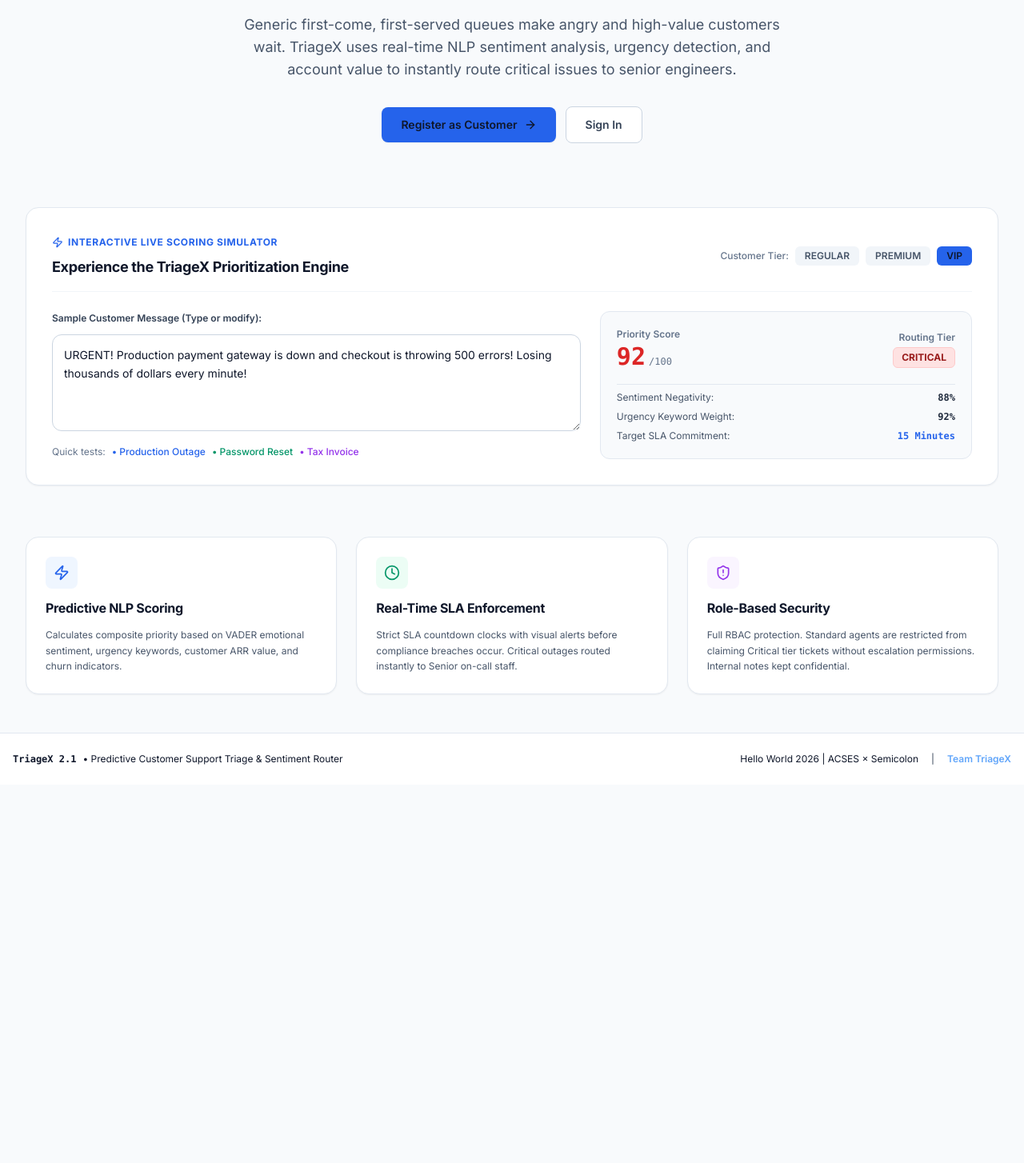
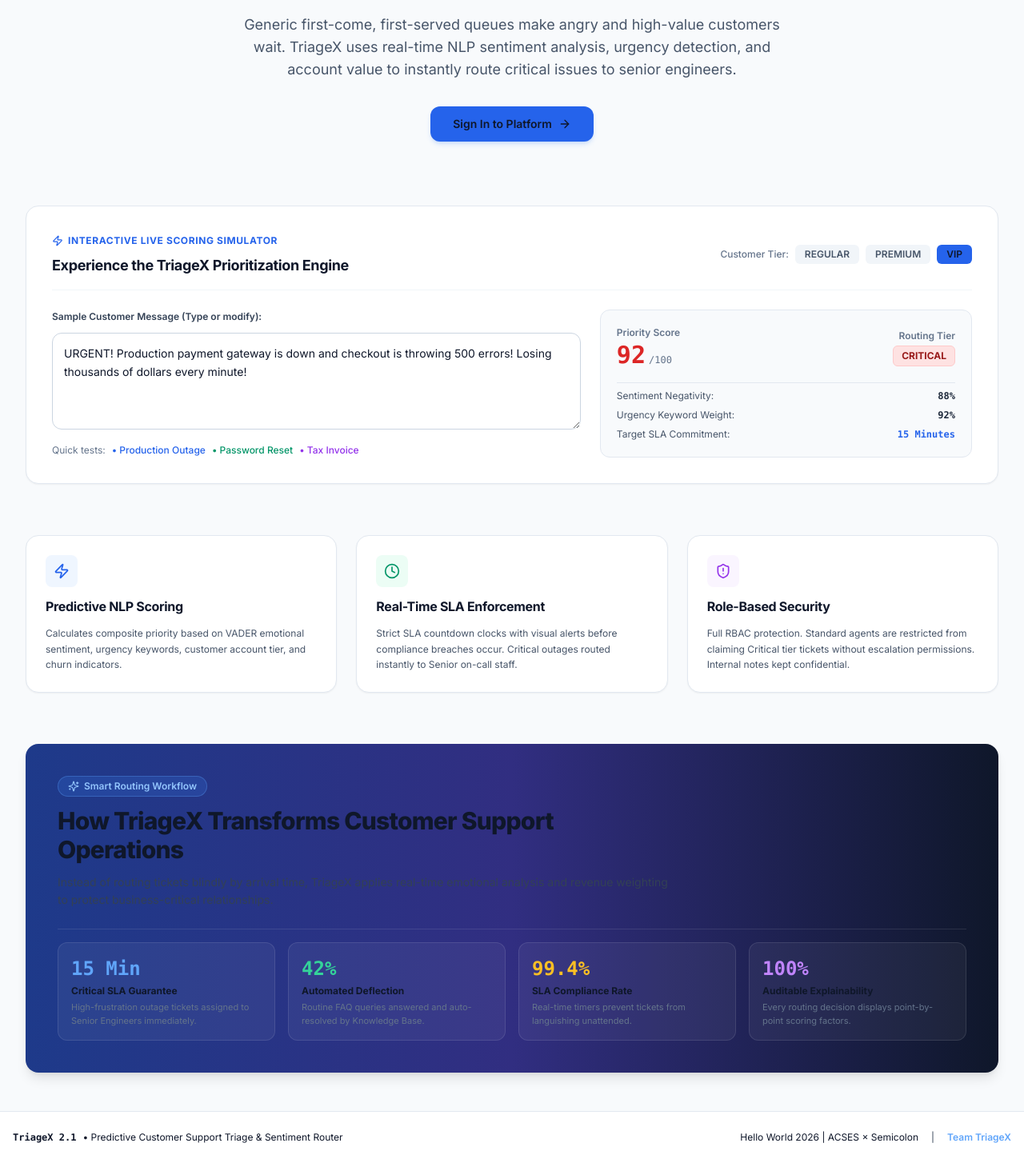
Before and after one commit to abhishekkanadje7/Hello-World-Hackathon, a React (Vite) app in the folder frontend/: page / in a window 1280 px wide. Shown: the part 349-1803 px from the top of the page at 80% size. Before the commit the page ends 1330 px from the top, so only its background shows below. Built offline with nearby package versions, Linux system fonts and the light colour scheme; no server answers; the HTML template or start-up script is replaced by a standard one.

Commit message:
chore(ui): remove public registration options and add enterprise platform workflow metrics

```diff
--- a/frontend/src/components/Navbar.jsx
+++ b/frontend/src/components/Navbar.jsx
@@ -122,17 +122,9 @@ export default function Navbar({ wsConnected }) {
                 </Link>
                 <Link
                   to="/login"
-                  className={`px-3.5 py-2 rounded-lg text-xs font-semibold transition-all ${
-                    isActive('/login') ? 'bg-blue-600 text-white shadow-sm' : 'text-slate-600 hover:text-slate-900 hover:bg-slate-100'
-                  }`}
+                  className="px-4 py-2 rounded-lg text-xs font-semibold bg-blue-600 hover:bg-blue-700 text-white shadow-sm transition-all"
                 >
                   Sign In
-                </Link>
-                <Link
-                  to="/register"
-                  className="px-3.5 py-2 rounded-lg text-xs font-semibold bg-blue-600 hover:bg-blue-700 text-white shadow-sm transition-all"
-                >
-                  Register
                 </Link>
               </>
             ) : user.role === 'customer' ? (
--- a/frontend/src/pages/LandingPage.jsx
+++ b/frontend/src/pages/LandingPage.jsx
@@ -59,25 +59,17 @@ export default function LandingPage() {
 
         <div className="flex flex-col sm:flex-row items-center justify-center gap-3 pt-2">
           {!user ? (
-            <>
-              <Link
-                to="/register"
-                className="w-full sm:w-auto px-6 py-3 rounded-lg bg-blue-600 hover:bg-blue-700 text-white font-semibold text-sm shadow-sm hover:shadow transition-all flex items-center justify-center space-x-2"
-              >
-                <span>Register as Customer</span>
-                <ArrowRight className="w-4 h-4" />
-              </Link>
-              <Link
-                to="/login"
-                className="w-full sm:w-auto px-6 py-3 rounded-lg bg-white hover:bg-slate-50 text-slate-700 font-semibold text-sm border border-slate-300 shadow-2xs transition-all flex items-center justify-center space-x-2"
-              >
-                <span>Sign In</span>
-              </Link>
-            </>
+            <Link
+              to="/login"
+              className="w-full sm:w-auto px-7 py-3 rounded-xl bg-blue-600 hover:bg-blue-700 text-white font-semibold text-sm shadow-md shadow-blue-500/20 hover:shadow-lg hover:shadow-blue-500/30 transition-all flex items-center justify-center space-x-2"
+            >
+              <span>Sign In to Platform</span>
+              <ArrowRight className="w-4 h-4" />
+            </Link>
           ) : (
             <Link
               to={user.role === 'admin' ? '/admin' : user.role === 'agent' ? '/agent' : '/customer/tickets'}
-              className="w-full sm:w-auto px-6 py-3 rounded-lg bg-blue-600 hover:bg-blue-700 text-white font-semibold text-sm shadow-sm hover:shadow transition-all flex items-center justify-center space-x-2"
+              className="w-full sm:w-auto px-7 py-3 rounded-xl bg-blue-600 hover:bg-blue-700 text-white font-semibold text-sm shadow-md shadow-blue-500/20 hover:shadow-lg hover:shadow-blue-500/30 transition-all flex items-center justify-center space-x-2"
             >
               <span>Go to {user.role === 'admin' ? 'Admin Console' : user.role === 'agent' ? 'Agent Queue' : 'My Tickets'}</span>
               <ArrowRight className="w-4 h-4" />
@@ -201,7 +193,7 @@ export default function LandingPage() {
           </div>
           <h3 className="text-base font-bold text-slate-900">Predictive NLP Scoring</h3>
           <p className="text-xs text-slate-600 leading-relaxed">
-            Calculates composite priority based on VADER emotional sentiment, urgency keywords, customer ARR value, and churn indicators.
+            Calculates composite priority based on VADER emotional sentiment, urgency keywords, customer account tier, and churn indicators.
           </p>
         </div>
 
@@ -225,6 +217,45 @@ export default function LandingPage() {
           </p>
         </div>
       </section>
+
+      {/* 4. Live Platform Highlights / Why TriageX */}
+      <section className="bg-gradient-to-r from-blue-900 via-indigo-900 to-slate-900 text-white rounded-2xl p-8 sm:p-10 shadow-lg space-y-6">
+        <div className="max-w-3xl space-y-3">
+          <span className="inline-flex items-center space-x-1.5 px-3 py-1 rounded-full bg-blue-500/20 text-blue-300 text-xs font-semibold border border-blue-400/30">
+            <Sparkles className="w-3.5 h-3.5" />
+            <span>Smart Routing Workflow</span>
+          </span>
+          <h2 className="text-2xl sm:text-3xl font-extrabold tracking-tight">
+            How TriageX Transforms Customer Support Operations
+          </h2>
+          <p className="text-sm text-slate-300 leading-relaxed">
+            Instead of routing tickets blindly by arrival time, TriageX applies real-time emotional analysis and revenue weighting to protect business-critical relationships.
+          </p>
+        </div>
+
+        <div className="grid grid-cols-1 sm:grid-cols-2 lg:grid-cols-4 gap-4 pt-4 border-t border-white/10">
+          <div className="bg-white/5 border border-white/10 p-4 rounded-xl space-y-1">
+            <div className="text-2xl font-black font-mono text-blue-400">15 Min</div>
+            <div className="text-xs font-bold text-white">Critical SLA Guarantee</div>
+            <p className="text-[11px] text-slate-400">High-frustration outage tickets assigned to Senior Engineers immediately.</p>
+          </div>
+          <div className="bg-white/5 border border-white/10 p-4 rounded-xl space-y-1">
+            <div className="text-2xl font-black font-mono text-emerald-400">42%</div>
+            <div className="text-xs font-bold text-white">Automated Deflection</div>
+            <p className="text-[11px] text-slate-400">Routine FAQ queries answered and auto-resolved by Knowledge Base.</p>
+          </div>
+          <div className="bg-white/5 border border-white/10 p-4 rounded-xl space-y-1">
+            <div className="text-2xl font-black font-mono text-amber-400">99.4%</div>
+            <div className="text-xs font-bold text-white">SLA Compliance Rate</div>
+            <p className="text-[11px] text-slate-400">Real-time timers prevent tickets from languishing unattended.</p>
+          </div>
+          <div className="bg-white/5 border border-white/10 p-4 rounded-xl space-y-1">
+            <div className="text-2xl font-black font-mono text-purple-400">100%</div>
+            <div className="text-xs font-bold text-white">Auditable Explainability</div>
+            <p className="text-[11px] text-slate-400">Every routing decision displays point-by-point scoring factors.</p>
+          </div>
+        </div>
+      </section>
     </div>
   );
 }
--- a/frontend/src/pages/LoginPage.jsx
+++ b/frontend/src/pages/LoginPage.jsx
@@ -143,16 +143,10 @@ export default function LoginPage() {
             </button>
           </form>
 
-          {/* Customer Registration Link */}
+          {/* Platform Access Note */}
           <div className="text-center pt-3 border-t border-slate-100">
-            <p className="text-xs text-slate-600">
-              New customer?{' '}
-              <Link
-                to="/register"
-                className="font-bold text-blue-600 hover:text-blue-700 hover:underline inline-flex items-center space-x-1"
-              >
-                <span>Register customer account</span>
-              </Link>
+            <p className="text-xs text-slate-500">
+              Need account assistance or onboarding? Contact your system administrator.
             </p>
           </div>
         </div>
```
